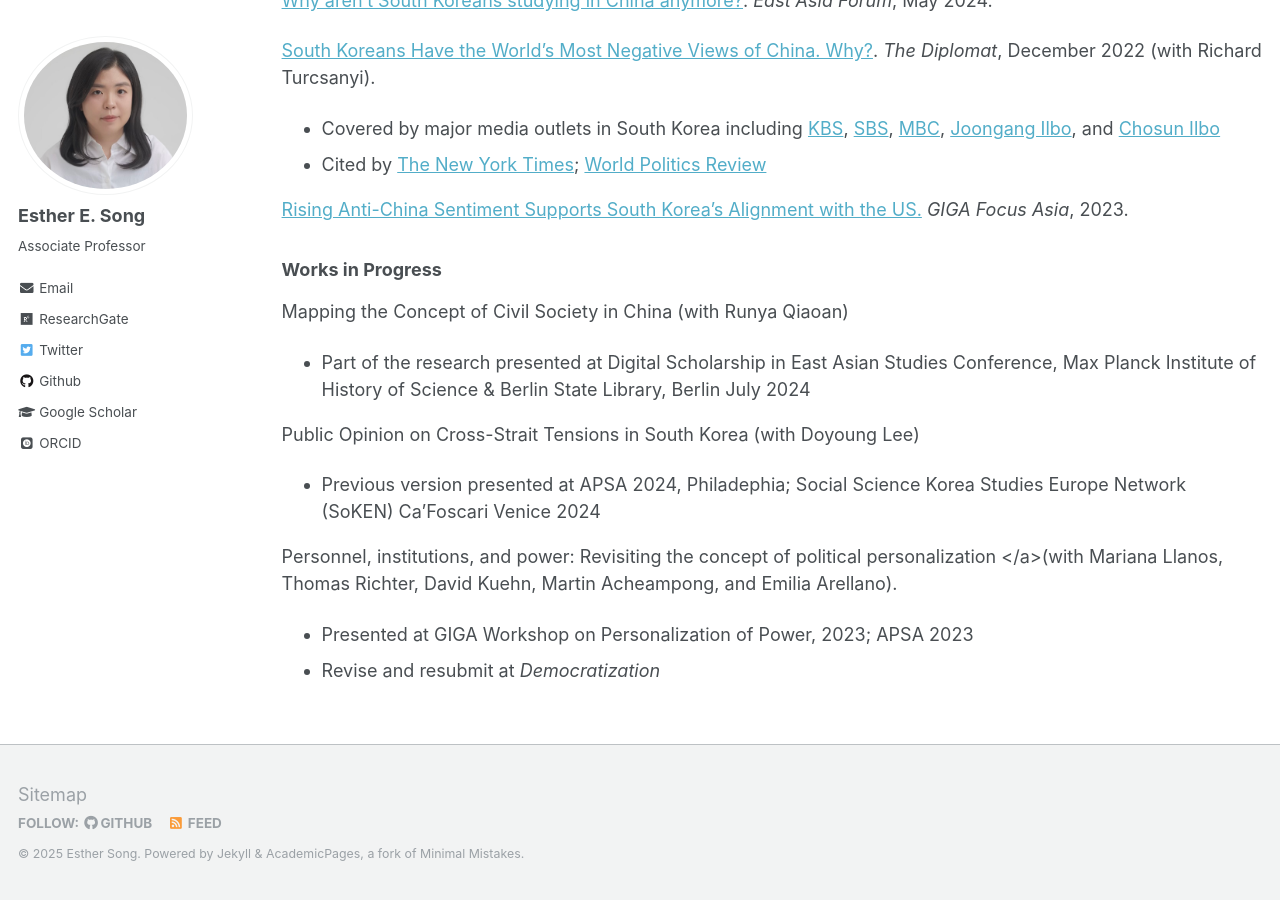
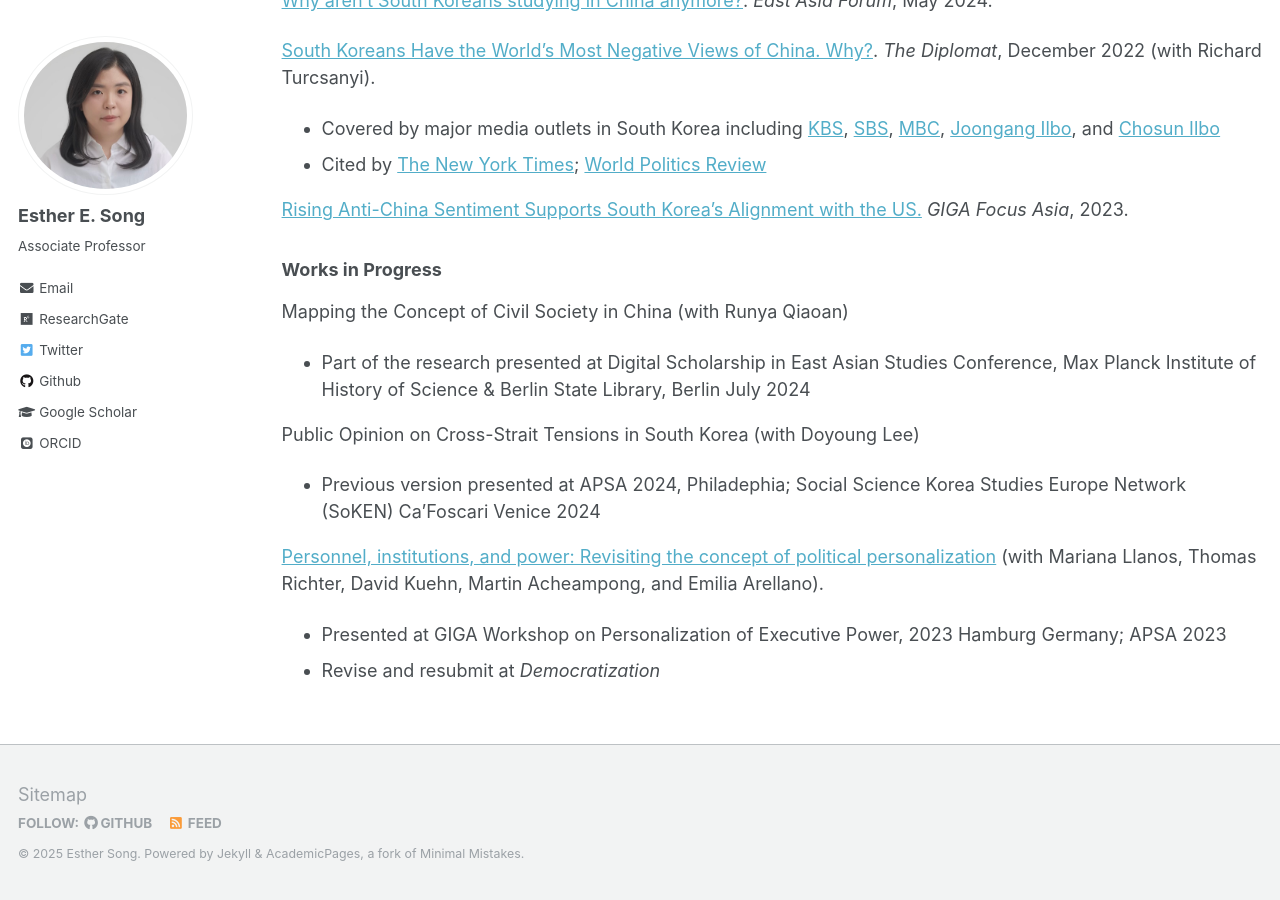
Before and after one commit to ehsong/ehsong.github.io, a Jekyll site: the page built from _pages/research.md, in a window 1280 px wide and 900 px high, scrolled down 2382 px. Built offline with Jekyll 4.4.1, drawn with Linux system fonts in a browser that asks for light colours; some web fonts are replaced.

Commit message:
Update research.md

```diff
--- a/_pages/research.md
+++ b/_pages/research.md
@@ -65,6 +65,6 @@ Mapping the Concept of Civil Society in China (with Runya Qiaoan)
 Public Opinion on Cross-Strait Tensions in South Korea (with Doyoung Lee)
 - Previous version presented at APSA 2024, Philadephia; Social Science Korea Studies Europe Network (SoKEN) Ca'Foscari Venice 2024
 
-Personnel, institutions, and power: Revisiting the concept of political personalization </a>(with Mariana Llanos, Thomas Richter, David Kuehn, Martin Acheampong, and Emilia Arellano).
-- Presented at GIGA Workshop on Personalization of Power, 2023; APSA 2023
+[Personnel, institutions, and power: Revisiting the concept of political personalization](https://www.giga-hamburg.de/en/publications/giga-working-papers/personnel-institutions-power-revisiting-concept-of-executive-personalisation) (with Mariana Llanos, Thomas Richter, David Kuehn, Martin Acheampong, and Emilia Arellano).
+- Presented at GIGA Workshop on Personalization of Executive Power, 2023 Hamburg Germany; APSA 2023
 - Revise and resubmit at *Democratization*
```
